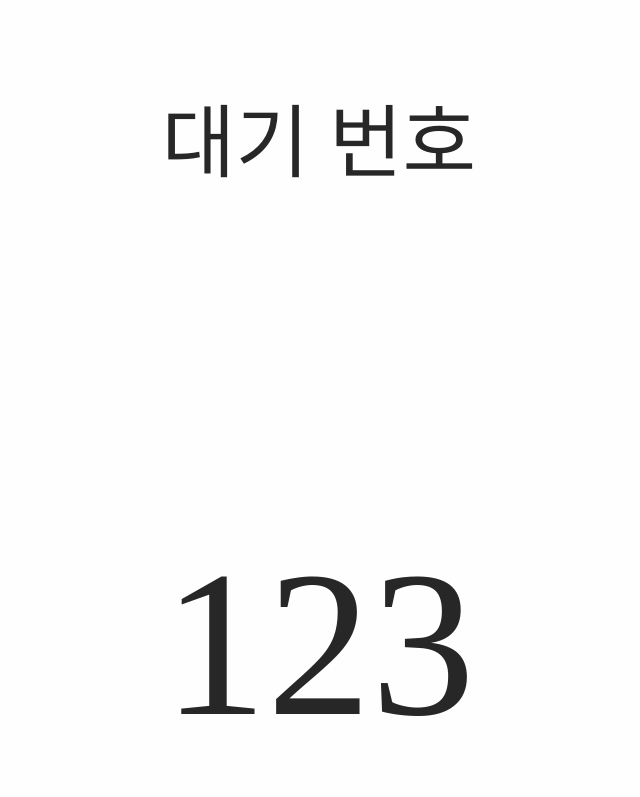
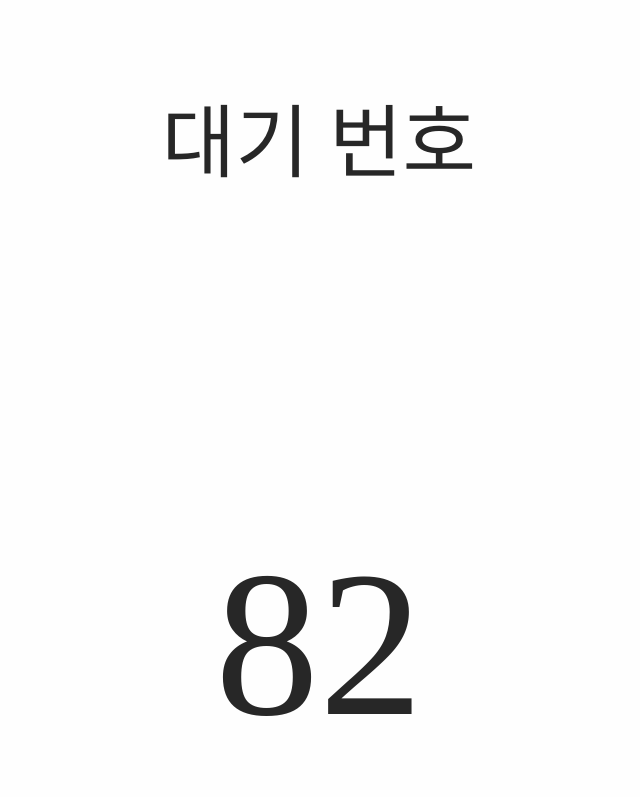
Before and after one commit to wook0526/interactivestorytelling, a plain HTML site: page 김치에이드/김치에이드옵션없음.html in a window 1280 px wide. Shown: the whole page, without its empty margins (321-961 px from the left). Drawn offline with Linux system fonts and the light colour scheme; a web font is replaced by a local one.

Commit message:
asdfasdad
fasdfadf

```diff
--- a/김치에이드/김치에이드옵션없음.html
+++ b/김치에이드/김치에이드옵션없음.html
@@ -10,7 +10,7 @@
 <!-- partial:index.partial.html -->
 <div class="main">
   <h1>대기 번호</h1>
-  <div class="number">123</div>
+  <div class="number">82</div>
 </div>
 <!-- partial -->
 
```
Also changed, not shown: 김치에이드/김치에이드휘핑.html (+1 -1 lines).
